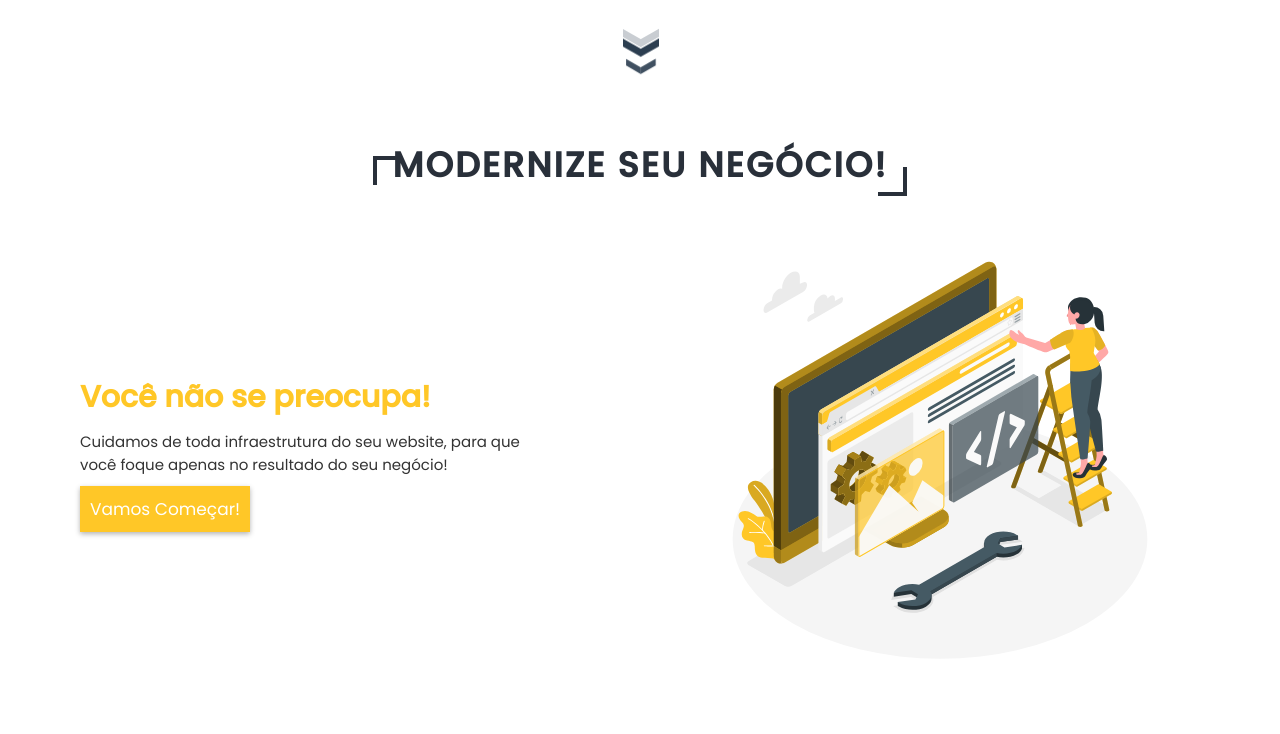
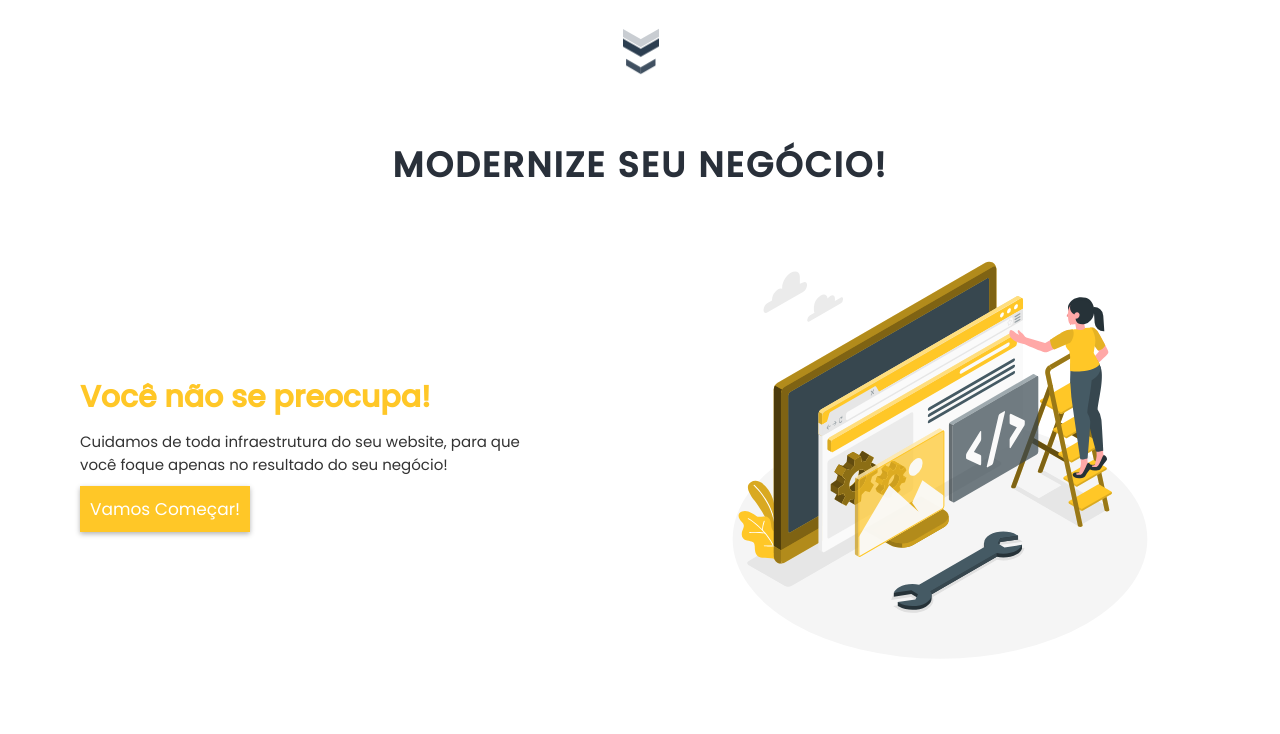
Before and after one commit to vandaqui/ecommerciar, a plain HTML site: page index.html in a window 1280 px wide. Shown: the part 802-1536 px from the top of the page. Drawn offline with nearby package versions, Linux system fonts and the light colour scheme.

Commit message:
Minor css changes

```diff
--- a/css/style.css
+++ b/css/style.css
@@ -39,24 +39,6 @@ overflow-x: hidden;
     letter-spacing: .2rem;
 }
 
-.heading::before, .heading::after {
-    content: '';
-    position: absolute;
-    height: 2.5rem;
-    width: 2.5rem;
-    border-top: .4rem solid var(--black);
-    border-left: .4rem solid var(--black);
-}
-
-.heading::before{
-    top:5.8rem;
-    left: -2rem;
-}
-.heading::after{
-    bottom:-.5rem;
-    right: -2rem;
-    transform: rotate(180deg);
-}
 .heading-plans{
     margin: 2rem;
     padding-top: 4rem;
```
